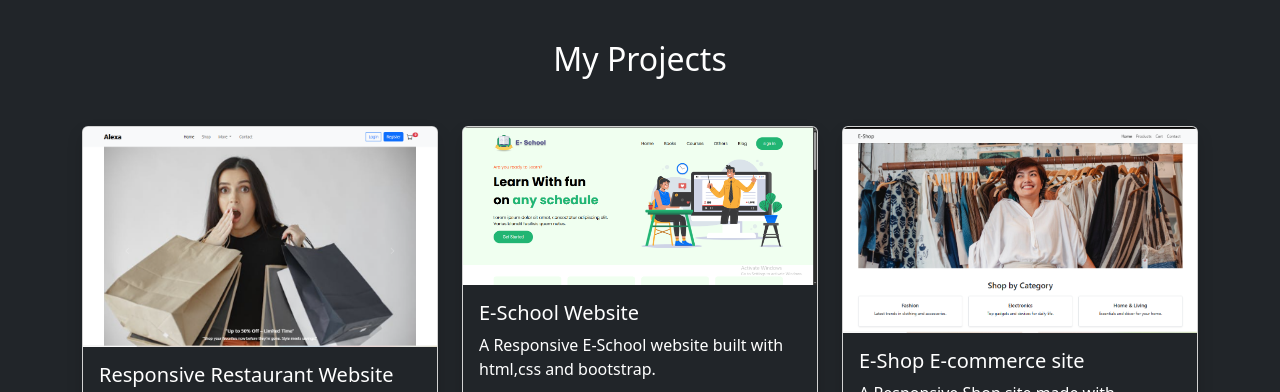
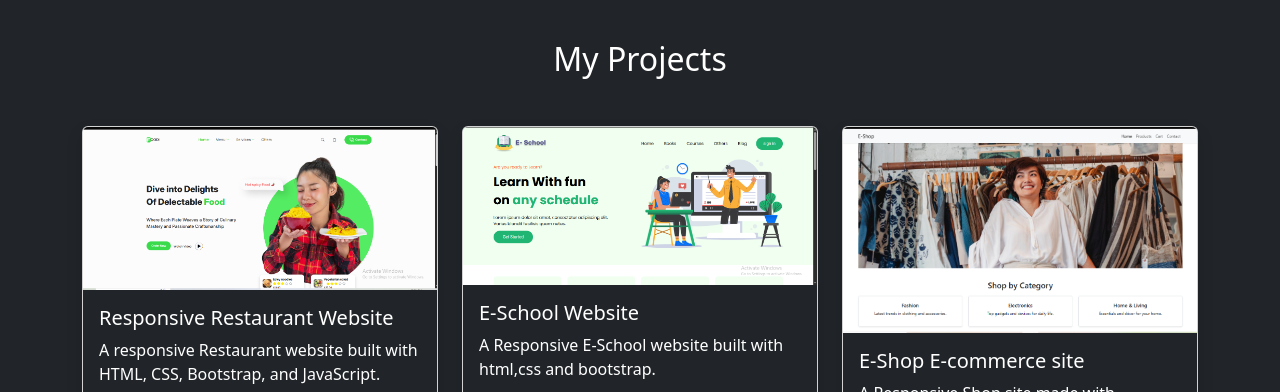
Before and after one commit to rihankabir/portfolio-rihanul-kabir, a plain HTML site: page index.html in a window 1280 px wide. Shown: the part 1780-2172 px from the top of the page. Drawn offline with nearby package versions, Linux system fonts and the light colour scheme.

Commit message:
Update index.html

```diff
--- a/index.html
+++ b/index.html
@@ -162,7 +162,7 @@
       <!-- Project 1 -->
       <div class="col-md-6 col-lg-4">
         <div class="card h-100 shadow project-card">
-          <img src="images/online.png" class="card-img-top" alt="Project 1">
+          <img src="images/res.png" class="card-img-top" alt="Project 1">
           <div class="card-body bg-dark text-white">
             <h5 class="card-title">Responsive Restaurant Website</h5>
             <p class="card-text">A responsive Restaurant website built with HTML, CSS, Bootstrap, and JavaScript.</p>
```
